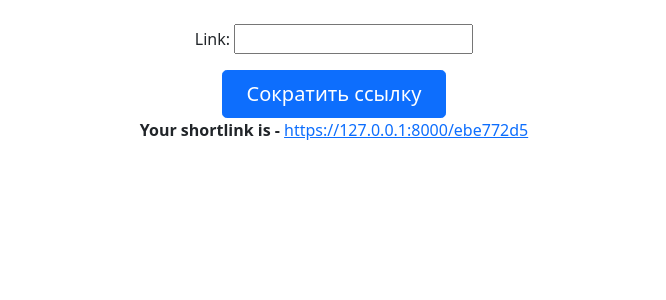
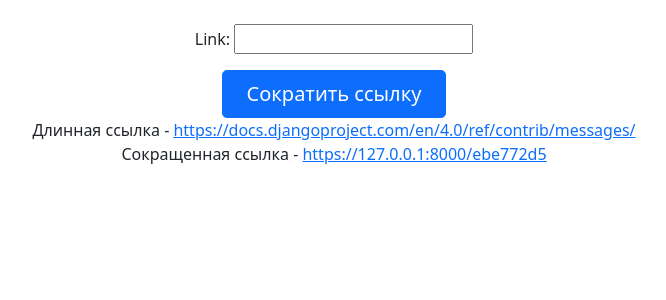
Before and after one commit to Vladimir-82/link, a Django app: template app/templates/app/create.html in a window 1280 px wide. Shown: the part 73-373 px from the top of the page, without its empty margins (306-972 px from the left). Run offline with Django 4.2, Linux system fonts and the light colour scheme; the template is opened without the code that fills it: values that come from a table or form of the project are taken from there, others are empty; data comes from the database, SQL or seed files in the repository; both versions use the stored data as it was after the commit.

Commit message:
all_worked_finish

```diff
--- a/app/templates/app/create.html
+++ b/app/templates/app/create.html
@@ -13,7 +13,7 @@
 </form>
 {% endif %}
 {% if link.shortlink %}
-    <b>Your shortlink is - </b>
-    <a href="{{ link.link }}"> {{ link.shortlink }} </a>
+    Длинная ссылка - <a href="{{ link.link }}"> {{ link.link }} </a><br>
+    Сокращенная ссылка - <a href="{{ link.link }}"> {{ link.shortlink }} </a>
 {% endif %}
 {% endblock %}
```
Also changed, not shown: db.sqlite3.
